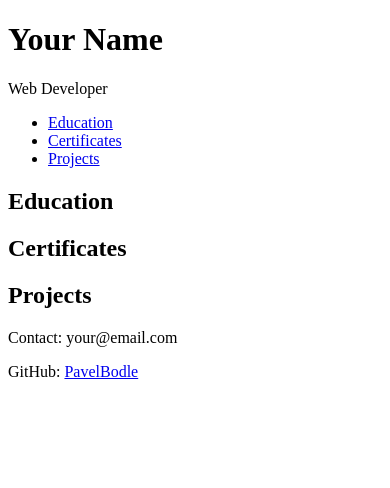
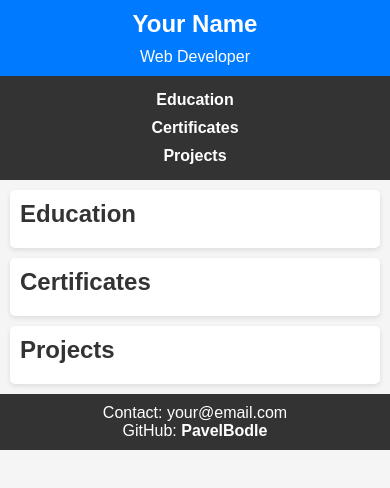
Before and after one commit to PavelBodle/resume, a plain HTML site: page index.html in a window 390 px wide. Drawn offline with Linux system fonts and the light colour scheme.

Commit message:
Update index.html

```diff
--- a/index.html
+++ b/index.html
@@ -5,7 +5,104 @@
     <meta name="viewport" content="width=device-width, initial-scale=1.0">
     <title>Your Name - Portfolio</title>
     <style>
-        /* Add your CSS styling here */
+        /* Reset some default styles */
+body, h1, h2, p, ul, li {
+    margin: 0;
+    padding: 0;
+}
+
+/* Set a background color and text color */
+body {
+    background-color: #f5f5f5;
+    color: #333;
+    font-family: Arial, sans-serif;
+}
+
+/* Style the header */
+header {
+    background-color: #007BFF;
+    color: #fff;
+    text-align: center;
+    padding: 20px;
+}
+
+h1 {
+    font-size: 2em;
+    margin-bottom: 10px;
+}
+
+/* Style the navigation menu */
+nav {
+    background-color: #333;
+}
+
+ul {
+    list-style-type: none;
+    display: flex;
+    justify-content: center;
+    padding: 10px;
+}
+
+li {
+    margin: 0 10px;
+}
+
+a {
+    text-decoration: none;
+    color: #fff;
+    font-weight: bold;
+}
+
+/* Style sections */
+section {
+    background-color: #fff;
+    padding: 20px;
+    margin: 20px;
+    border-radius: 5px;
+    box-shadow: 0 2px 5px rgba(0, 0, 0, 0.1);
+}
+
+h2 {
+    font-size: 1.5em;
+    margin-bottom: 10px;
+}
+
+/* Style the footer */
+footer {
+    background-color: #333;
+    color: #fff;
+    text-align: center;
+    padding: 10px;
+}
+
+/* Add responsive styles */
+@media (max-width: 768px) {
+    header {
+        padding: 10px;
+    }
+    h1 {
+        font-size: 1.5em;
+    }
+    ul {
+        flex-direction: column;
+        align-items: center;
+    }
+    li {
+        margin: 5px 0;
+    }
+    section {
+        margin: 10px;
+        padding: 10px;
+    }
+}
+
+/* Add hover effect to navigation links */
+a:hover {
+    background-color: #007BFF;
+    color: #fff;
+    transition: background-color 0.3s ease, color 0.3s ease;
+}
+
     </style>
 </head>
 <body>
```
